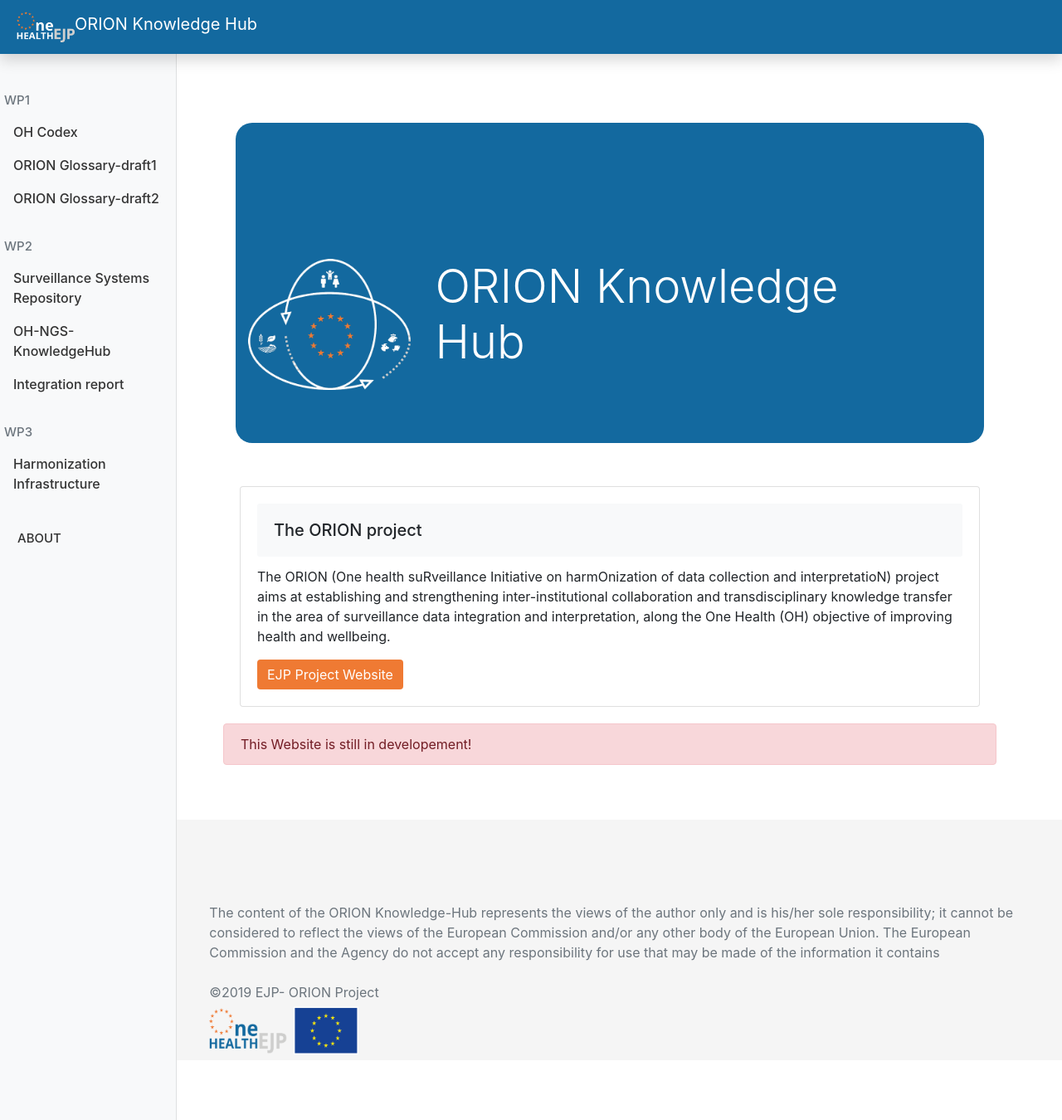
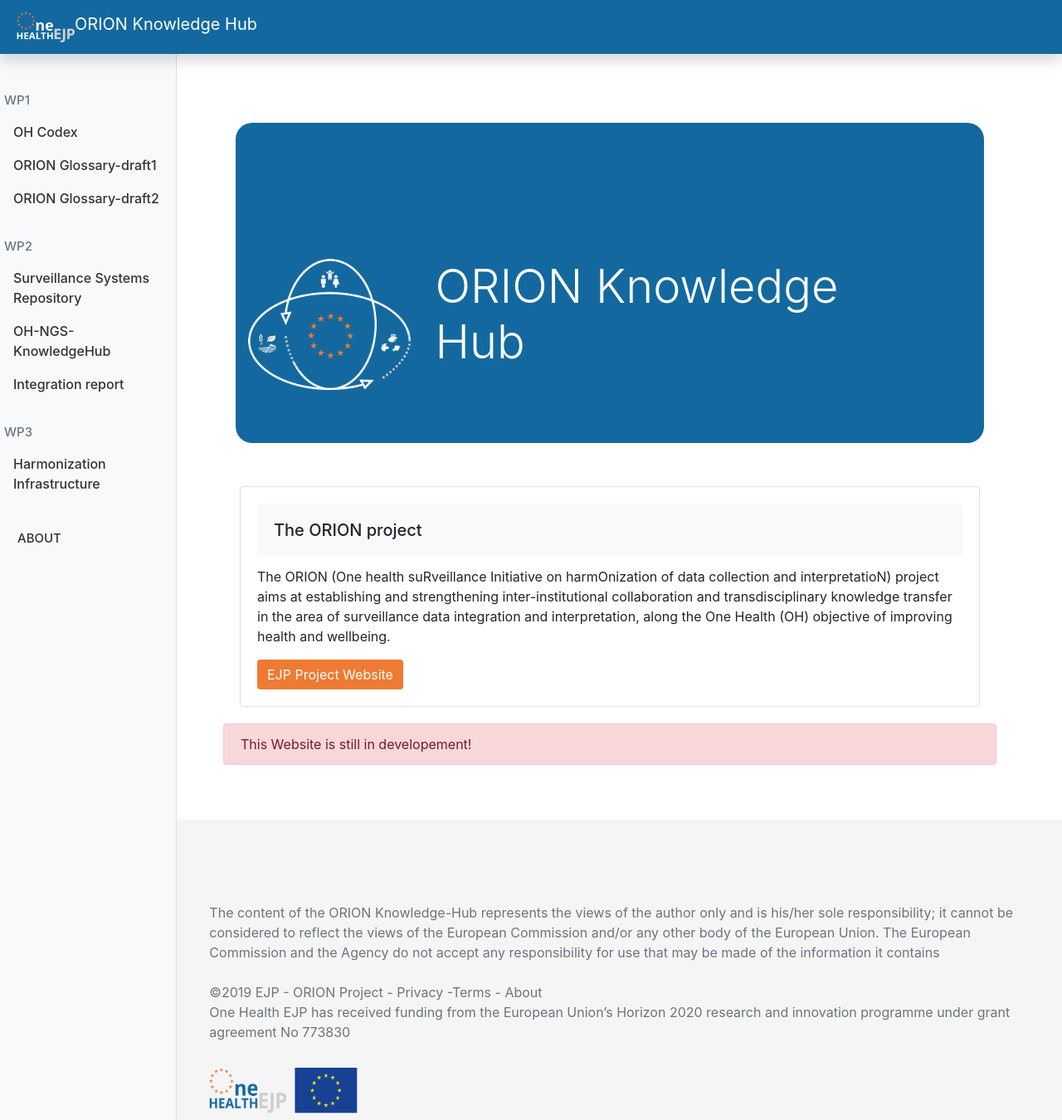
Before and after one commit to orion-ejp/orion-ejp.github.io, a Jekyll site: the page built from index.html, in a window 1280 px wide and 1350 px high. Shown: the whole window at 83% size. Built offline with Jekyll 4.4.1, drawn with Linux system fonts in a browser that asks for light colours; nearby versions of some CDN libraries; a script that is not in the unit is left out.

Commit message:
restructuring templates and also deletion of breaks and spaces

```diff
--- a/_includes/footer.html
+++ b/_includes/footer.html
@@ -1,9 +1,12 @@
 <footer class="footer col-md-9 ml-sm-auto col-lg-10 px-4">
+  <div class="container">
+  <div>
+    <span class="text-muted">The content of the ORION Knowledge-Hub represents the views of the author only and is his/her sole responsibility; it cannot be considered to reflect the views of the European Commission and/or any other body of the European Union. The European Commission and the Agency do not accept any responsibility for use that may be made of the information it contains<br><br>&copy;2019 EJP - ORION Project - Privacy -Terms - About </span>
+  </div>
+    <div>
+    <span class="text-muted">One Health EJP has received funding from the European Union’s Horizon 2020 research and innovation programme under grant agreement No 773830</span>
+  </div>
 
-  <div class="container">
-
-    <span class="text-muted">The content of the ORION Knowledge-Hub represents the views of the author only and is his/her sole responsibility; it cannot be considered to reflect the views of the European Commission and/or any other body of the European Union. The European Commission and the Agency do not accept any responsibility for use that may be made of the information it contains<br><br>&copy;2019 EJP- ORION Project</span>
     <br><img src="/assets/img/onehealth-ejp.png" style="height:70px;width:180px">
   </div>
-
   </footer>
--- a/_layouts/default.html
+++ b/_layouts/default.html
@@ -3,122 +3,17 @@ title: home
 ---
 
 <!doctype html>
-<html>
-    <head>
-        <meta charset="utf-8">
-        <link rel="shortcut icon" href="https://yxf2vsag19-flywheel.netdna-ssl.com/wp-content/uploads/2018/06/favicon-32x32.png">
-        <title>{{ page.title }}</title>
-        <meta name="viewport" content="width=device-width, initial-scale=1, shrink-to-fit=yes">
-        <meta name="description" content="ORION-Knowledge">
-        <meta name="author" content="Taras Guenther">
-        <meta name="generator" content="Jekyll v3.8.5">
-        <script src="//cdnjs.cloudflare.com/ajax/libs/jquery/2.1.3/jquery.js"></script>
-           <link rel="stylesheet" href="{{ "/assets/css/styles.css" | prepend: site.baseurl }}">
-
-           {% for library in site.data.libraries %}
-           <script type="text/javascript" src="{{site.baseurl}}/assets/js/{{ library.link }}"></script>
-        {% endfor %}
-
-
-
-        <script src="//cdnjs.cloudflare.com/ajax/libs/jqueryui/1.11.2/jquery-ui.js"></script>
-        <script type="text/javascript" src="{{site.baseurl}}/assets/js/custom.js" ></script>
-        <style>
-            .bd-placeholder-img {
-              font-size: 1.125rem;
-              text-anchor: middle;
-              -webkit-user-select: none;
-              -moz-user-select: none;
-              -ms-user-select: none;
-              user-select: none;
-            }
-
-            @media (min-width: 768px) {
-              .bd-placeholder-img-lg {
-                font-size: 3.5rem;
-              }
-            }
-          </style>
-
-</head>
-  <body>
-      <nav class="navbar navbar-expand-md fixed-top navbar-dark flex-md-nowrap p-0 shadow">
-
-
-                  <button class="navbar-toggler" type="button" data-toggle="collapse" data-target="#navbarTogglerDemo03" aria-controls="navbarTogglerDemo03" aria-expanded="false" aria-label="Toggle navigation">
-                      <span class="navbar-toggler-icon"></span>
-                    </button>
-
-
-                  <a class="navbar-brand d-flex" href="{{site.baseurl}}/" ><img class="d-inline-block align-top img-fluid logo"  src="/assets/img/logo.png" style="width:70px; height:50%"> ORION Knowledge Hub</a>
-
-
-
-
-
-
-         <div class=" collapse " id="navbarTogglerDemo03">
-            <ul class="navbar-nav ">
-                <h2 class="sidebar-heading d-flex justify-content-between align-items-center  mt-4 mb-1 text-muted"> <span>WP1</span>   </h2>
-
-                {% for group in site.data.navigation %}
-              {% for item in group.WP1 %}
-              <li class="nav-item">
-               <a class="nav-link" href="{{site.baseurl}}/pages{{ item.link }}">
-                 {{ item.name }}
-               </a>
-             </li>
-               {% endfor %}
-               {% endfor %}
-
-               <h2 class="sidebar-heading d-flex justify-content-between align-items-center  mt-4 mb-1 text-muted"> <span>WP2</span>   </h2>
-               {% for group in site.data.navigation %}
-               {% for item in group.WP2 %}
-               <li class="nav-item">
-                 <a class="nav-link" href="{{site.baseurl}}/pages{{ item.link }}">
-                   {{ item.name }}
-                 </a>
-               </li>
-                {% endfor %}
-                {% endfor %}
-
-                <h2 class="sidebar-heading d-flex justify-content-between align-items-center  mt-4 mb-1 text-muted"> <span>WP3</span>   </h2>
-    {% for group in site.data.navigation %}
-               {% for item in group.WP3 %}
-               <li class="nav-item">
-                 <a class="nav-link" href="{{site.baseurl}}/pages{{ item.link }}">
-                   {{ item.name }}
-                 </a>
-               </li>
-
-                {% endfor %}
-                {% endfor %}
-                <h2 class="sidebar-heading d-flex justify-content-between align-items-center  mt-4 mb-1 text-muted"> <span><a class="nav-link" href="{{site.baseurl}}/pages/about.html">About</a></span>   </h2>
-
-            </ul>
-             </div>
-
-          </nav>
-
-       <div class="container fluid">
-
-      {% include navigation.html%}
-
-         <main role="main" class="col-md-9 ml-sm-auto col-lg-10 px-4">
-
-
-    {{ content }}
-
-
-   </div>
-
-</main>
-
-</div>
-
-{% include footer.html %}
-
-  </body>
-
-
+<html lang="eng">
+{% include head.html %}
+<body>
+  {% include sidebar.html %}
+  <div class="container fluid">
+    {% include navigation.html %}
+    <main role="main" class="col-md-9 ml-sm-auto col-lg-10 px-4">
+      {{ content }}
+  </div>
+  </main>
+  </div>
+  {% include footer.html %}
+</body>
 </html>
```
Also changed, not shown: _includes/navigation.html (+1 -7 lines), _layouts/iframe.html (+2 -28 lines).
